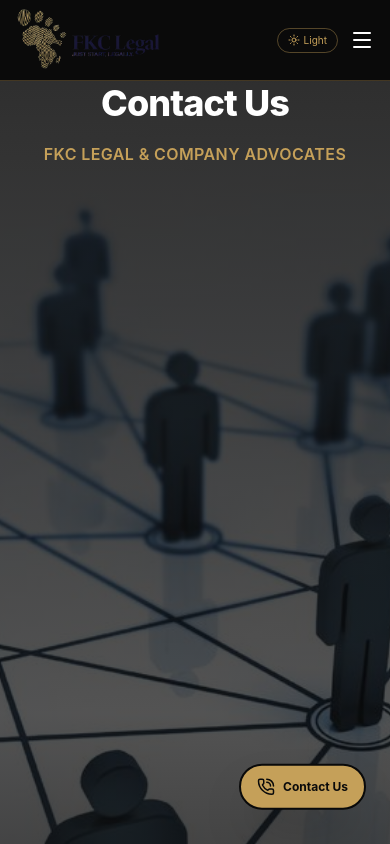
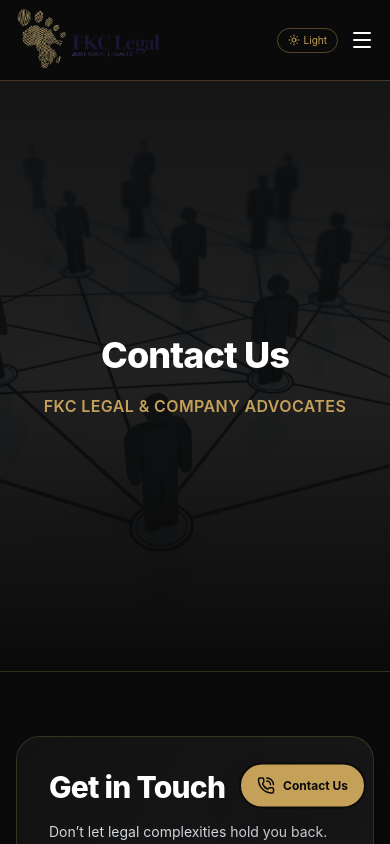
Before and after one commit to PrinceEvanson/FKCLegalFrontend, a React (Vite) app: page /contact in a window 390 px wide. Shown: the top 844 px of the page. Built offline with nearby package versions, Linux system fonts and the light colour scheme.

Commit message:
Update Contacts page for responsiveness

```diff
--- a/src/pages/Contacts.jsx
+++ b/src/pages/Contacts.jsx
@@ -23,13 +23,13 @@
 
     return (
         <div className="min-h-screen bg-fkcBlack text-white">
-            <div className="relative min-h-[150vh] sm:py-40 px-4 sm:px-6 lg:px-8 bg-gradient-to-b from-[#121212] to-fkcBlack border-b border-fkcGold/20 text-center overflow-hidden">
+            <div className="relative min-h-[70vh] flex flex-col items-center justify-center py-24 sm:py-32 px-4 sm:px-6 lg:px-8 bg-gradient-to-b from-[#121212] to-fkcBlack border-b border-fkcGold/20 text-center overflow-hidden">
                 <div
-                    className="absolute inset-0 bg-cover bg-center opacity-100 pointer-events-none"
+                    className="absolute inset-0 bg-cover bg-center opacity-30 pointer-events-none"
                     style={{ backgroundImage: `url(${ContactHero})` }}
                 ></div>
                 <div className="absolute inset-0 bg-gradient-to-b from-fkcBlack/85 via-fkcBlack/70 to-fkcBlack"></div>
-                <div className="max-w-4xl mx-auto space-y-4 relative z-10">
+                <div className="max-w-4xl mx-auto space-y-4 relative z-15 w-full">
                     <h1 className="text-4xl sm:text-6xl font-extrabold tracking-tight text-white leading-tight">
                         Contact Us
                     </h1>
```
